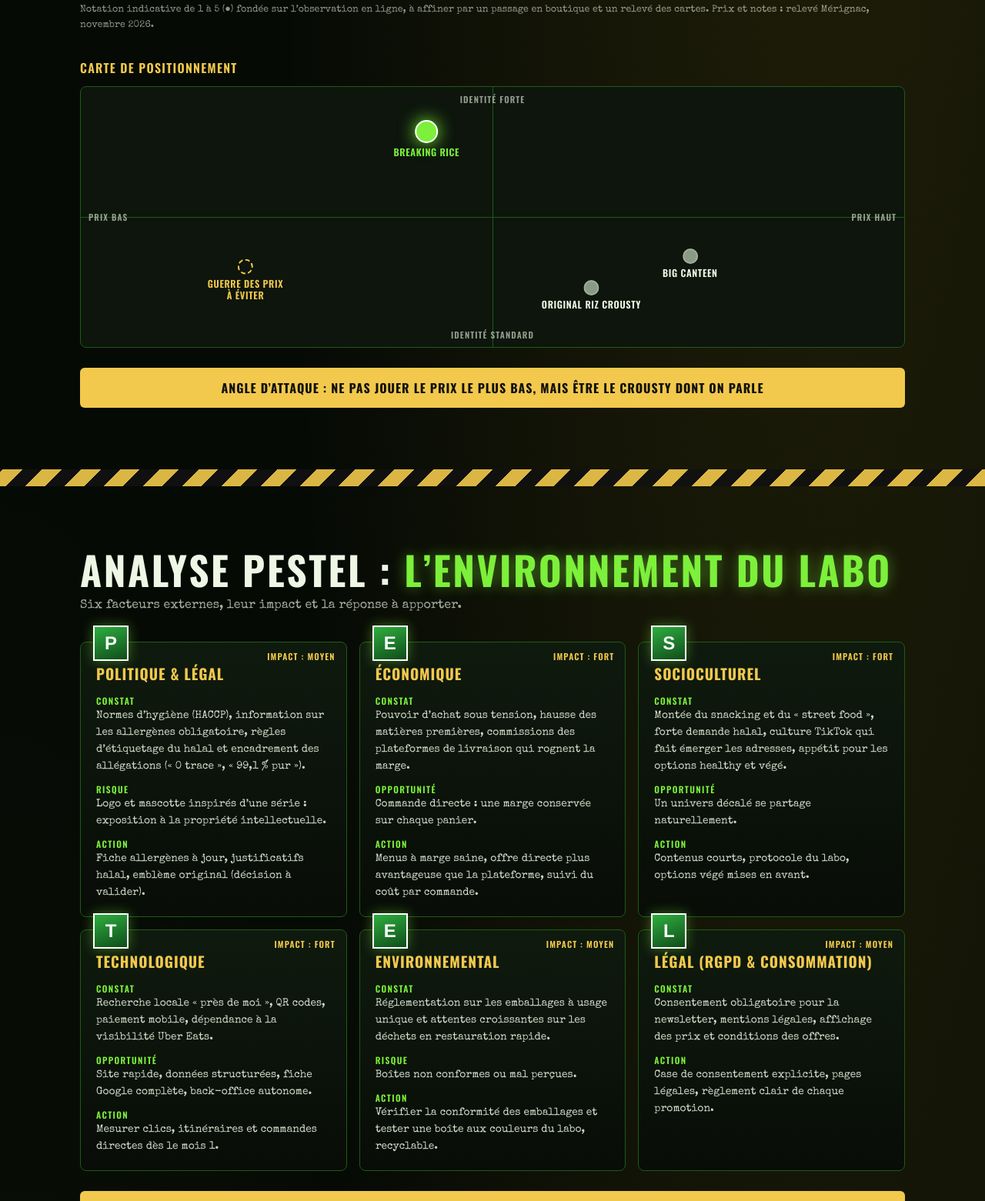
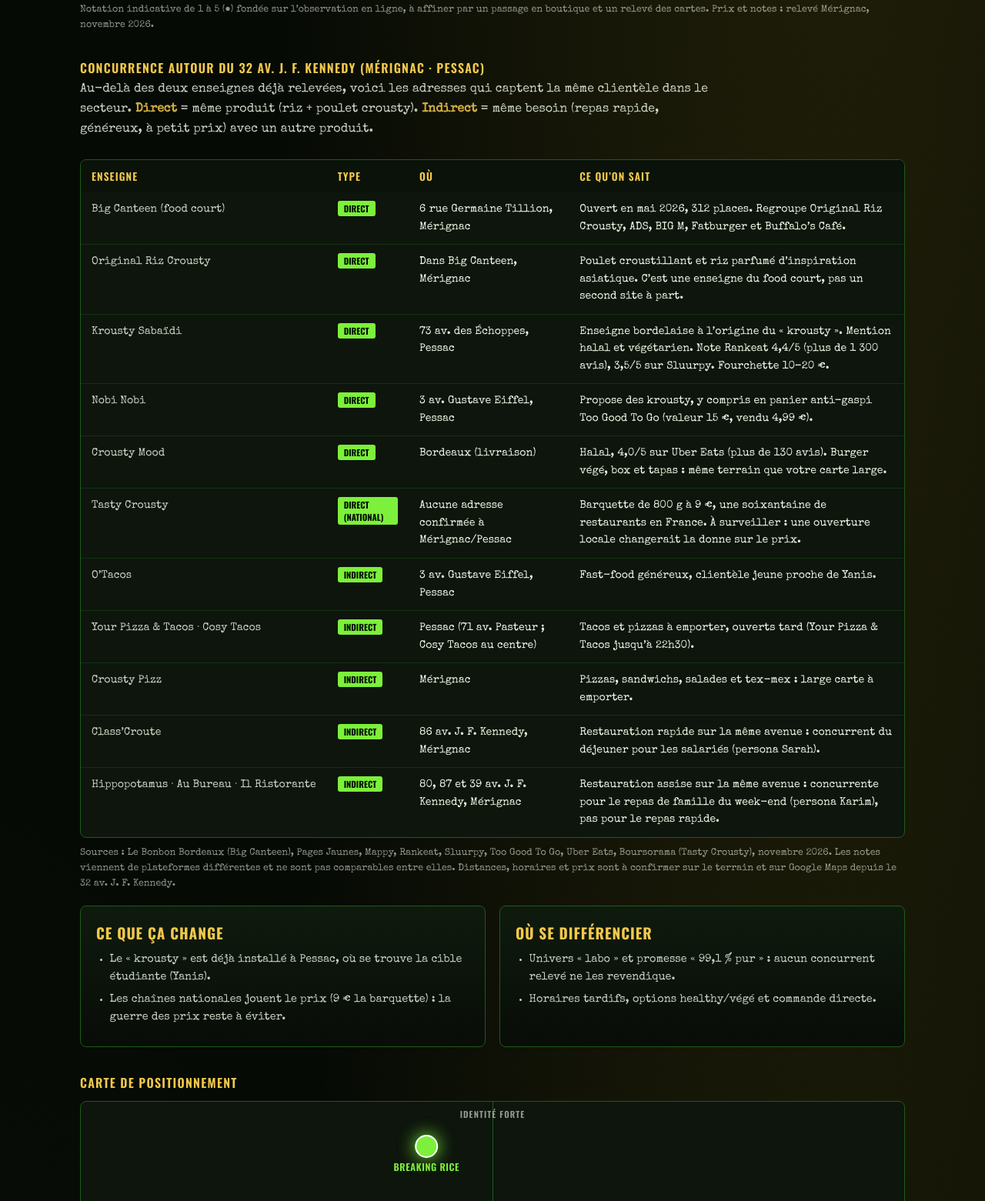
Before and after one commit to LK10ar/br-charges, a plain HTML site: page index.html in a window 1280 px wide. Shown: the part 2776-4337 px from the top of the page at 77% size. Drawn offline with nearby package versions, Linux system fonts and the light colour scheme.

Commit message:
Update index.html

```diff
--- a/index.html
+++ b/index.html
@@ -31,7 +31,7 @@
 <div class="card rv"><h3>Breaking Rice</h3><ul><li>Un espace distinctif : identité forte, expérience et prix moyen.</li></ul></div></div>
 <div class="strip">Relevé Mérignac : concurrents à 12,90–15,90 € (note 4,4/5) • Breaking Rice : 4,8/5 Google &amp; ouvert jusqu’à 01h00</div></section>
 
-<section id="benchmark"><h2>Benchmark : <em>où se placer face aux chaînes</em></h2><p class="sub">Comparaison directe avec les deux concurrents de Mérignac.</p>
+<section id="benchmark"><h2>Benchmark : <em>où se placer face aux chaînes</em></h2><p class="sub">Comparaison avec les deux enseignes de Mérignac, puis cartographie des concurrents directs et indirects du secteur.</p>
 <p class="lead">Les chaînes se battent sur le prix et la notoriété. Breaking Rice occupe le seul créneau libre : <b style="color:var(--y)">identité forte + expérience + prix maîtrisé</b>.</p>
 <div class="tw rv"><table class="bm"><thead><tr><th>Critère</th><th class="me">Breaking Rice</th><th>Big Canteen</th><th>Original Riz Crousty</th></tr></thead><tbody>
 <tr><th>Prix relevé</th><td class="me">Prix moyen, sous la fourchette des chaînes</td><td colspan="2">12,90 – 15,90 € (relevé Mérignac)</td></tr>
@@ -45,6 +45,25 @@
 <tr><th>Dépendance aux plateformes</th><td class="me">Élevée (Uber Eats) : à réduire</td><td>À relever</td><td>À relever</td></tr>
 </tbody></table></div>
 <p class="src">Notation indicative de 1 à 5 (●) fondée sur l’observation en ligne, à affiner par un passage en boutique et un relevé des cartes. Prix et notes : relevé Mérignac, novembre 2026.</p>
+<h3 class="h4">Concurrence autour du 32 av. J.&nbsp;F. Kennedy (Mérignac · Pessac)</h3>
+<p class="lead">Au-delà des deux enseignes déjà relevées, voici les adresses qui captent la même clientèle dans le secteur. <b style="color:var(--y)">Direct</b> = même produit (riz + poulet crousty). <b style="color:var(--y)">Indirect</b> = même besoin (repas rapide, généreux, à petit prix) avec un autre produit.</p>
+<div class="tw rv"><table class="bm"><thead><tr><th>Enseigne</th><th>Type</th><th>Où</th><th>Ce qu’on sait</th></tr></thead><tbody>
+<tr><th>Big Canteen (food court)</th><td><span class="tag">Direct</span></td><td>6 rue Germaine Tillion, Mérignac</td><td>Ouvert en mai 2026, 312 places. Regroupe Original Riz Crousty, ADS, BIG M, Fatburger et Buffalo’s Café.</td></tr>
+<tr><th>Original Riz Crousty</th><td><span class="tag">Direct</span></td><td>Dans Big Canteen, Mérignac</td><td>Poulet croustillant et riz parfumé d’inspiration asiatique. C’est une enseigne du food court, pas un second site à part.</td></tr>
+<tr><th>Krousty Sabaïdi</th><td><span class="tag">Direct</span></td><td>73 av. des Échoppes, Pessac</td><td>Enseigne bordelaise à l’origine du « krousty ». Mention halal et végétarien. Note Rankeat 4,4/5 (plus de 1&nbsp;300 avis), 3,5/5 sur Sluurpy. Fourchette 10–20&nbsp;€.</td></tr>
+<tr><th>Nobi Nobi</th><td><span class="tag">Direct</span></td><td>3 av. Gustave Eiffel, Pessac</td><td>Propose des krousty, y compris en panier anti-gaspi Too Good To Go (valeur 15&nbsp;€, vendu 4,99&nbsp;€).</td></tr>
+<tr><th>Crousty Mood</th><td><span class="tag">Direct</span></td><td>Bordeaux (livraison)</td><td>Halal, 4,0/5 sur Uber Eats (plus de 130 avis). Burger végé, box et tapas : même terrain que votre carte large.</td></tr>
+<tr><th>Tasty Crousty</th><td><span class="tag">Direct (national)</span></td><td>Aucune adresse confirmée à Mérignac/Pessac</td><td>Barquette de 800&nbsp;g à 9&nbsp;€, une soixantaine de restaurants en France. À surveiller : une ouverture locale changerait la donne sur le prix.</td></tr>
+<tr><th>O’Tacos</th><td><span class="tag">Indirect</span></td><td>3 av. Gustave Eiffel, Pessac</td><td>Fast-food généreux, clientèle jeune proche de Yanis.</td></tr>
+<tr><th>Your Pizza &amp; Tacos · Cosy Tacos</th><td><span class="tag">Indirect</span></td><td>Pessac (71 av. Pasteur ; Cosy Tacos au centre)</td><td>Tacos et pizzas à emporter, ouverts tard (Your Pizza &amp; Tacos jusqu’à 22h30).</td></tr>
+<tr><th>Crousty Pizz</th><td><span class="tag">Indirect</span></td><td>Mérignac</td><td>Pizzas, sandwichs, salades et tex-mex : large carte à emporter.</td></tr>
+<tr><th>Class’Croute</th><td><span class="tag">Indirect</span></td><td>86 av. J.&nbsp;F. Kennedy, Mérignac</td><td>Restauration rapide sur la même avenue : concurrent du déjeuner pour les salariés (persona Sarah).</td></tr>
+<tr><th>Hippopotamus · Au Bureau · Il Ristorante</th><td><span class="tag">Indirect</span></td><td>80, 87 et 39 av. J.&nbsp;F. Kennedy, Mérignac</td><td>Restauration assise sur la même avenue : concurrente pour le repas de famille du week-end (persona Karim), pas pour le repas rapide.</td></tr>
+</tbody></table></div>
+<p class="src">Sources : Le Bonbon Bordeaux (Big Canteen), Pages Jaunes, Mappy, Rankeat, Sluurpy, Too Good To Go, Uber Eats, Boursorama (Tasty Crousty), novembre 2026. Les notes viennent de plateformes différentes et ne sont pas comparables entre elles. Distances, horaires et prix sont à confirmer sur le terrain et sur Google Maps depuis le 32 av. J.&nbsp;F. Kennedy.</p>
+<div class="grid" style="margin-top:18px">
+<div class="card rv"><h3>Ce que ça change</h3><ul><li>Le « krousty » est déjà installé à Pessac, où se trouve la cible étudiante (Yanis).</li><li>Les chaînes nationales jouent le prix (9&nbsp;€ la barquette) : la guerre des prix reste à éviter.</li></ul></div>
+<div class="card rv"><h3>Où se différencier</h3><ul><li>Univers « labo » et promesse « 99,1 % pur » : aucun concurrent relevé ne les revendique.</li><li>Horaires tardifs, options healthy/végé et commande directe.</li></ul></div></div>
 <h3 class="h4">Carte de positionnement</h3>
 <div class="map rv"><span class="ax t">Identité forte</span><span class="ax b">Identité standard</span><span class="ax l">Prix bas</span><span class="ax r">Prix haut</span>
 <div class="pt me" style="left:42%;top:20%">Breaking Rice</div>
```
